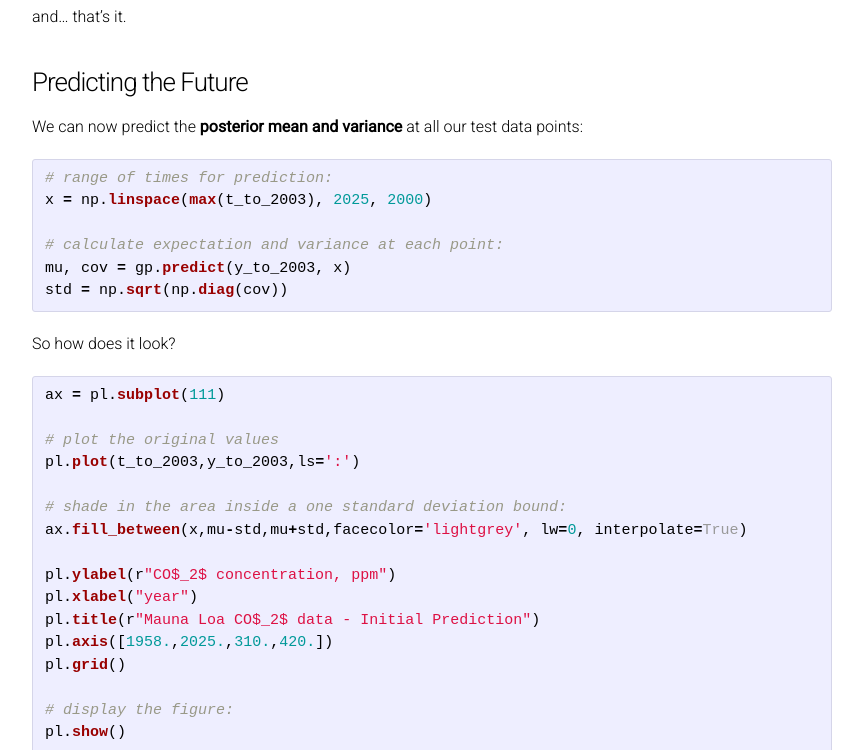
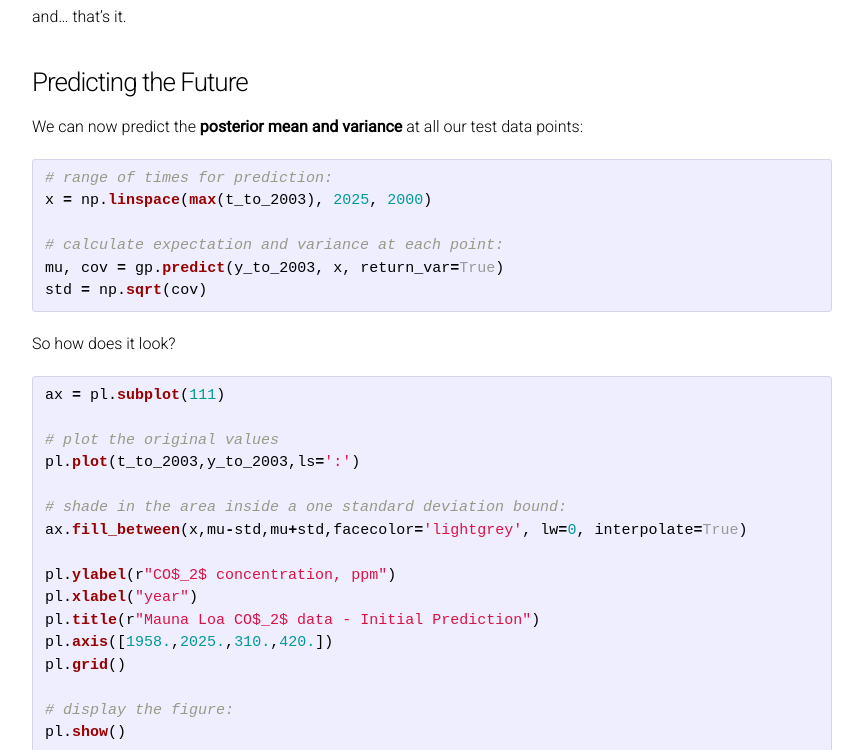
Before and after one commit to as595/csc-2019, a Jekyll site: the page built from gpm.md, in a window 1280 px wide and 900 px high, scrolled down 13490 px, cut to the strip 0-750 px from the top of the window. Shown: the whole strip, without its empty margins (208-1071 px from the left). Built offline with Jekyll 4.4.1, drawn with Linux system fonts in a browser that asks for light colours; formulas are drawn with MathJax 3; some of the changed text lies outside the part shown.

Commit message:
Update gpm.md

````diff
--- a/gpm.md
+++ b/gpm.md
@@ -505,8 +505,8 @@ We can now predict the <strong>posterior mean and variance</strong> at all our t
 x = np.linspace(max(t_to_2003), 2025, 2000)
 
 # calculate expectation and variance at each point:
-mu, cov = gp.predict(y_to_2003, x)
-std = np.sqrt(np.diag(cov))
+mu, cov = gp.predict(y_to_2003, x, return_var=True)
+std = np.sqrt(cov)
 ```
 
 So how does it look?
@@ -603,8 +603,8 @@ Re-run the prediction with the updated parameters:
 x = np.linspace(max(t_to_2003), 2025, 2000)
 
 # calculate expectation and variance at each point:
-mu, cov = gp.predict(y_to_2003, x)
-std = np.sqrt(np.diag(cov))
+mu, cov = gp.predict(y_to_2003, x, return_var=True)
+std = np.sqrt(cov)
 ```
 
 And see what we get:
````
